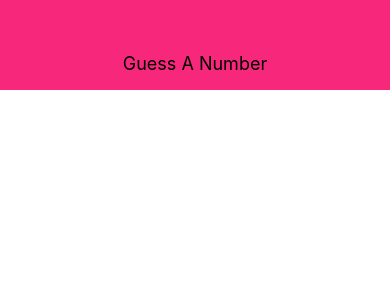
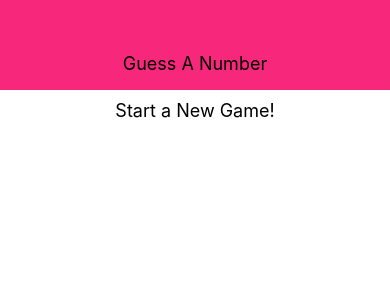
Before and after one commit to othman-19/Guees-the-number-react-native, a React Native app: screen / in a window 390 px wide. Shown: the top 300 px of the page. Built offline with nearby package versions, Linux system fonts and the light colour scheme.

Commit message:
create the StartGameScreen component and import it in App.js

```diff
--- a/App.js
+++ b/App.js
@@ -5,11 +5,13 @@ import {
 } from 'react-native';
 
 import Header from './components/Header';
+import StartGameScreen from './screens/StartGameScreen';
 
 export default function App() {
   return (
     <View style={styles.screen}>
       <Header title="Guess A Number" />
+      <StartGameScreen />
     </View>
   );
 }
--- /dev/null
+++ b/screens/StartGameScreen.js
@@ -0,0 +1,36 @@
+import React from 'react';
+import {
+  StyleSheet,
+  Text,
+  View,
+} from 'react-native';
+
+const StartGameScreen = () => (
+  <View style={styles.screen}>
+    <Text style={styles.headerTitle}>
+      Start a New Game!
+    </Text>
+  </View>
+);
+
+const styles = StyleSheet.create({
+  screen: {
+    flex: 1,
+    padding: 10,
+    alignItems: 'center',
+  },
+  header: {
+    width: '100%',
+    height: 90,
+    paddingTop: 36,
+    backgroundColor: '#f7287b',
+    alignItems: 'center',
+    justifyContent: 'center',
+  },
+  headerTitle: {
+    color: 'black',
+    fontSize: 18,
+  },
+});
+
+export default StartGameScreen;
```
